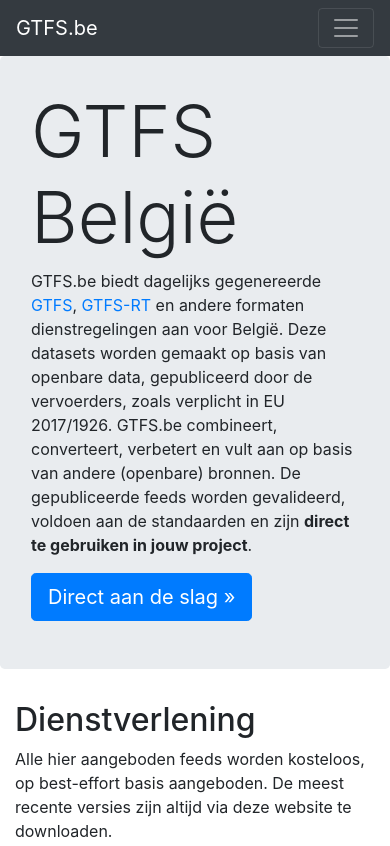
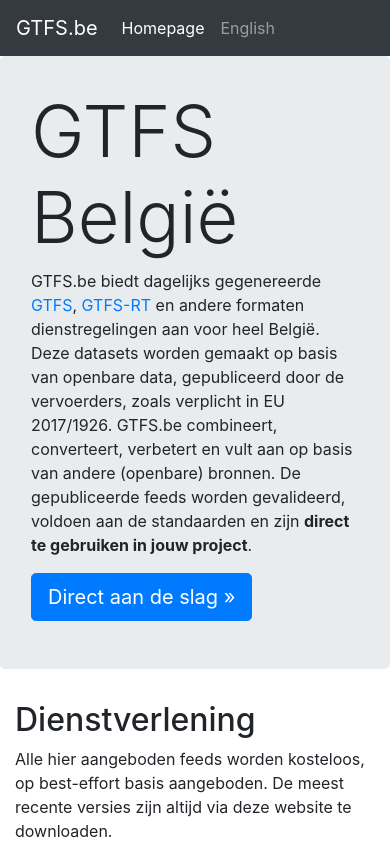
Before and after one commit to spellegrom/gtfs.be, a plain HTML site: page index.html in a window 390 px wide. Shown: the top 846 px of the page. Drawn offline with nearby package versions, Linux system fonts and the light colour scheme.

Commit message:
Disable navbar collapse

```diff
--- a/index.html
+++ b/index.html
@@ -11,13 +11,9 @@
     <link rel="stylesheet" href="custom.css">
 </head>
 <body>
-<nav class="navbar navbar-expand-md navbar-dark fixed-top bg-dark">
+<nav class="navbar navbar-expand navbar-expand-md navbar-dark fixed-top bg-dark">
     <a class="navbar-brand" href="#">GTFS.be</a>
-    <button class="navbar-toggler" type="button" data-toggle="collapse" data-target="#navbars" aria-controls="navbars" aria-expanded="false" aria-label="Toggle navigation">
-        <span class="navbar-toggler-icon"></span>
-    </button>
-
-    <div class="collapse navbar-collapse" id="navbars">
+    <div id="navbars">
         <ul class="navbar-nav mr-auto">
             <li class="nav-item active">
                 <a class="nav-link" href="/">Homepage <span class="sr-only">(current)</span></a>
@@ -35,7 +31,7 @@
             <p>
                 GTFS.be biedt dagelijks gegenereerde <a href="https://developers.google.com/transit/gtfs/reference">GTFS</a>,
                 <a href="https://developers.google.com/transit/gtfs-realtime/reference">GTFS-RT</a> en andere formaten
-                dienstregelingen aan voor Belgi&euml;. Deze datasets worden gemaakt op basis van openbare data, gepubliceerd
+                dienstregelingen aan voor heel Belgi&euml;. Deze datasets worden gemaakt op basis van openbare data, gepubliceerd
                 door de vervoerders, zoals verplicht in EU 2017/1926. GTFS.be combineert, converteert, verbetert en vult aan op basis van andere (openbare) bronnen.
                 De gepubliceerde feeds worden gevalideerd, voldoen aan de standaarden en zijn <b>direct te gebruiken in jouw project</b>.
             </p>
```
Also changed, not shown: index_en.html (+2 -6 lines).
